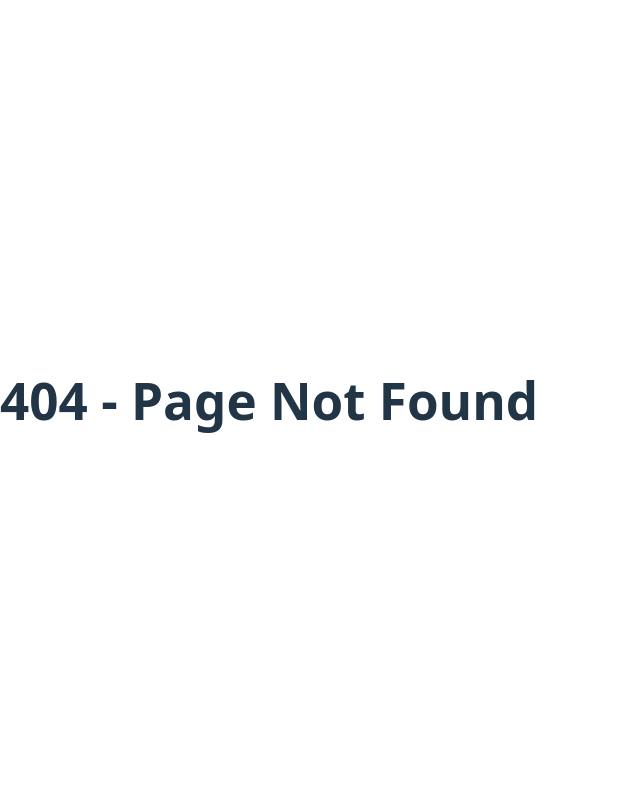
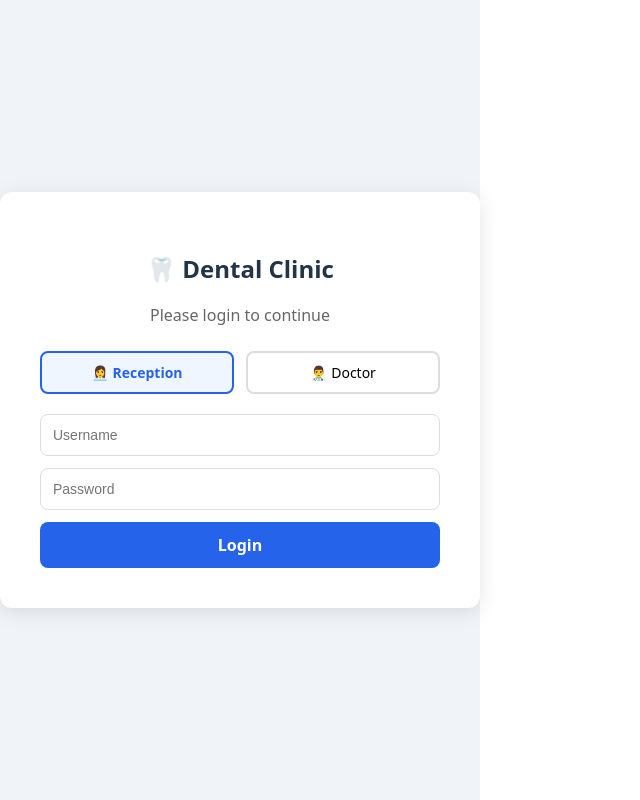
Before and after one commit to drramarajudentalclinic-tech/dental-backend, a React app in the folder frontend/: page /login in a window 1280 px wide. Before the commit this address had no page. Shown: the whole page, without its empty margins (0-640 px from the left). Built offline with nearby package versions, Linux system fonts and the light colour scheme; the HTML template or start-up script is replaced by a standard one.

Commit message:
add role-based login

```diff
--- a/frontend/src/App.jsx
+++ b/frontend/src/App.jsx
@@ -8,8 +8,8 @@ import EditPatient from "./pages/EditPatient";
 import DoctorPatientView from "./pages/DoctorPatientView";
 import ReceptionPatientForm from "./pages/ReceptionPatientForm";
 import AppointmentsDiary from "./pages/AppointmentsDiary.jsx";
+import LoginPage from "./pages/LoginPage";
 
-// ── TEMP: Navigation tracer — remove after finding the bug ──
 function NavTracer() {
   const location = useLocation();
   useEffect(() => {
@@ -24,7 +24,13 @@ export default function App() {
       <NavTracer />
       <Routes>
 
-        <Route path="/" element={<Navigate to="/reception/dashboard" replace />} />
+        {/* Default → Login */}
+        <Route path="/" element={<Navigate to="/login" replace />} />
+
+        {/* Login */}
+        <Route path="/login" element={<LoginPage />} />
+
+        {/* Role redirects */}
         <Route path="/reception" element={<Navigate to="/reception/dashboard" replace />} />
         <Route path="/doctor" element={<Navigate to="/doctor/dashboard" replace />} />
 
@@ -44,8 +50,8 @@ export default function App() {
         <Route path="/billing/:visitId"       element={<BillingPage />} />
         <Route path="/patients/edit/:id"      element={<EditPatient />} />
 
-        {/* Fallback */}
-        <Route path="*" element={<h1>404 - Page Not Found</h1>} />
+        {/* Fallback → Login */}
+        <Route path="*" element={<Navigate to="/login" replace />} />
 
       </Routes>
     </BrowserRouter>
--- /dev/null
+++ b/frontend/src/pages/LoginPage.jsx
@@ -0,0 +1,104 @@
+import { useState } from "react";
+import { useNavigate } from "react-router-dom";
+import api from "../api/api";
+
+export default function LoginPage() {
+  const navigate = useNavigate();
+  const [form, setForm] = useState({ username: "", password: "", role: "reception" });
+  const [error, setError] = useState("");
+  const [loading, setLoading] = useState(false);
+
+  const handleSubmit = async () => {
+    setError("");
+    setLoading(true);
+    try {
+      const res = await api.post("/auth/login", {
+        username: form.username,
+        password: form.password,
+      });
+
+      const { access_token, role, username } = res.data;
+
+      // Validate role matches selection
+      if (role !== form.role) {
+        setError(`Invalid role. You are registered as ${role}.`);
+        setLoading(false);
+        return;
+      }
+
+      // Save to localStorage
+      localStorage.setItem("token", access_token);
+      localStorage.setItem("role", role);
+      localStorage.setItem("username", username);
+
+      // Redirect based on role
+      if (role === "doctor") {
+        navigate("/doctor/dashboard");
+      } else {
+        navigate("/reception/dashboard");
+      }
+    } catch (err) {
+      setError("Invalid username or password.");
+    } finally {
+      setLoading(false);
+    }
+  };
+
+  return (
+    <div style={styles.container}>
+      <div style={styles.card}>
+        <h2 style={styles.title}>🦷 Dental Clinic</h2>
+        <p style={styles.subtitle}>Please login to continue</p>
+
+        {error && <div style={styles.error}>{error}</div>}
+
+        <div style={styles.roleRow}>
+          <button
+            style={form.role === "reception" ? styles.roleActive : styles.roleBtn}
+            onClick={() => setForm({ ...form, role: "reception" })}
+          >
+            👩‍💼 Reception
+          </button>
+          <button
+            style={form.role === "doctor" ? styles.roleActive : styles.roleBtn}
+            onClick={() => setForm({ ...form, role: "doctor" })}
+          >
+            👨‍⚕️ Doctor
+          </button>
+        </div>
+
+        <input
+          style={styles.input}
+          placeholder="Username"
+          value={form.username}
+          onChange={e => setForm({ ...form, username: e.target.value })}
+        />
+        <input
+          style={styles.input}
+          placeholder="Password"
+          type="password"
+          value={form.password}
+          onChange={e => setForm({ ...form, password: e.target.value })}
+          onKeyDown={e => e.key === "Enter" && handleSubmit()}
+        />
+
+        <button style={styles.loginBtn} onClick={handleSubmit} disabled={loading}>
+          {loading ? "Logging in..." : "Login"}
+        </button>
+      </div>
+    </div>
+  );
+}
+
+const styles = {
+  container: { minHeight: "100vh", display: "flex", alignItems: "center", justifyContent: "center", background: "#f0f4f8" },
+  card: { background: "white", padding: "40px", borderRadius: "12px", boxShadow: "0 4px 20px rgba(0,0,0,0.1)", width: "100%", maxWidth: "400px" },
+  title: { textAlign: "center", fontSize: "24px", marginBottom: "4px" },
+  subtitle: { textAlign: "center", color: "#666", marginBottom: "24px" },
+  error: { background: "#fee", color: "#c00", padding: "10px", borderRadius: "6px", marginBottom: "16px", textAlign: "center" },
+  roleRow: { display: "flex", gap: "12px", marginBottom: "20px" },
+  roleBtn: { flex: 1, padding: "10px", border: "2px solid #ddd", borderRadius: "8px", background: "white", cursor: "pointer", fontSize: "14px" },
+  roleActive: { flex: 1, padding: "10px", border: "2px solid #2563eb", borderRadius: "8px", background: "#eff6ff", cursor: "pointer", fontSize: "14px", fontWeight: "bold", color: "#2563eb" },
+  input: { width: "100%", padding: "12px", marginBottom: "12px", border: "1px solid #ddd", borderRadius: "8px", fontSize: "14px", boxSizing: "border-box" },
+  loginBtn: { width: "100%", padding: "12px", background: "#2563eb", color: "white", border: "none", borderRadius: "8px", fontSize: "16px", cursor: "pointer", fontWeight: "bold" },
+};
```
Also changed, not shown: 2 other files (tests, documents, lock files or other folders).
